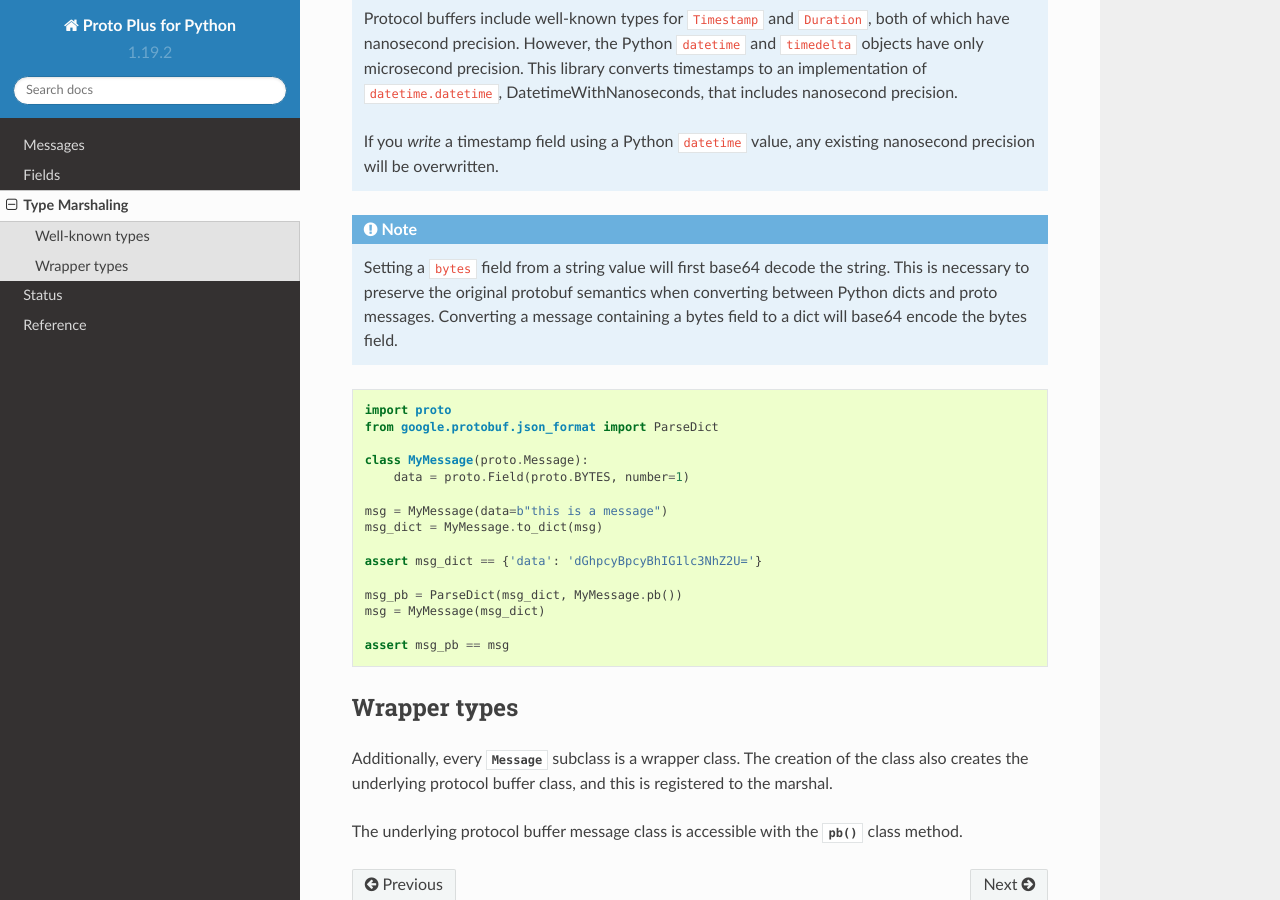
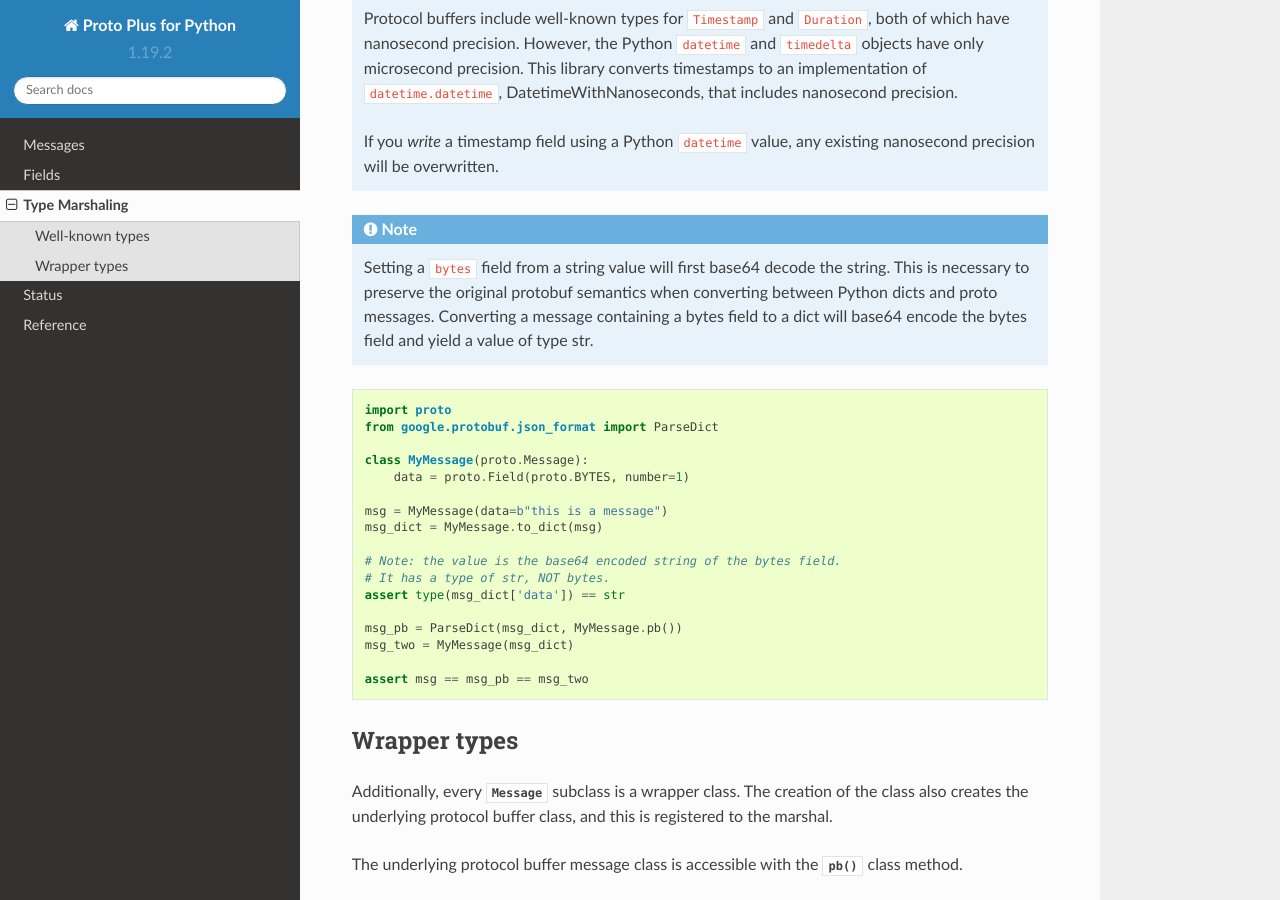
Before and after one commit to googleapis/proto-plus-python, a Sphinx documentation site: the page built from docs/marshal.rst, in a window 1280 px wide and 900 px high, scrolled down 976 px. Built offline with Sphinx 7.4.7 and the Read the Docs theme 2.0.0, drawn with Linux system fonts in a browser that asks for light colours.

Commit message:
Integrate reviews

```diff
--- a/docs/marshal.rst
+++ b/docs/marshal.rst
@@ -50,7 +50,7 @@ Protocol buffer type                Python type             Nullable
    This is necessary to preserve the original protobuf semantics when converting between
    Python dicts and proto messages.
    Converting a message containing a bytes field to a dict will
-   base64 encode the bytes field.
+   base64 encode the bytes field and yield a value of type str.
 
 .. code-block:: python
 
@@ -63,12 +63,14 @@ Protocol buffer type                Python type             Nullable
   msg = MyMessage(data=b"this is a message")
   msg_dict = MyMessage.to_dict(msg)
 
-  assert msg_dict == {'data': 'dGhpcyBpcyBhIG1lc3NhZ2U='}
+  # Note: the value is the base64 encoded string of the bytes field.
+  # It has a type of str, NOT bytes.
+  assert type(msg_dict['data']) == str
 
   msg_pb = ParseDict(msg_dict, MyMessage.pb())
-  msg = MyMessage(msg_dict)
+  msg_two = MyMessage(msg_dict)
 
-  assert msg_pb == msg
+  assert msg == msg_pb == msg_two
 
 
 Wrapper types
```
Also changed, not shown: 1 other file.
